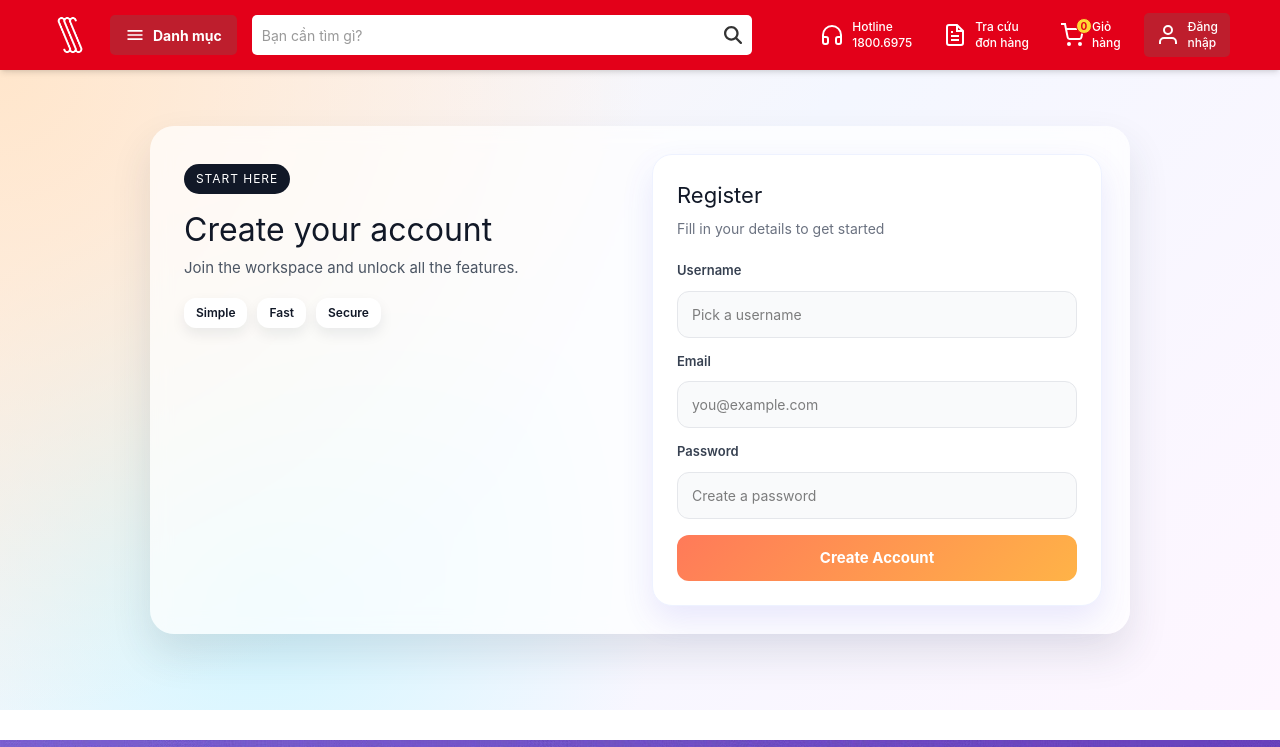
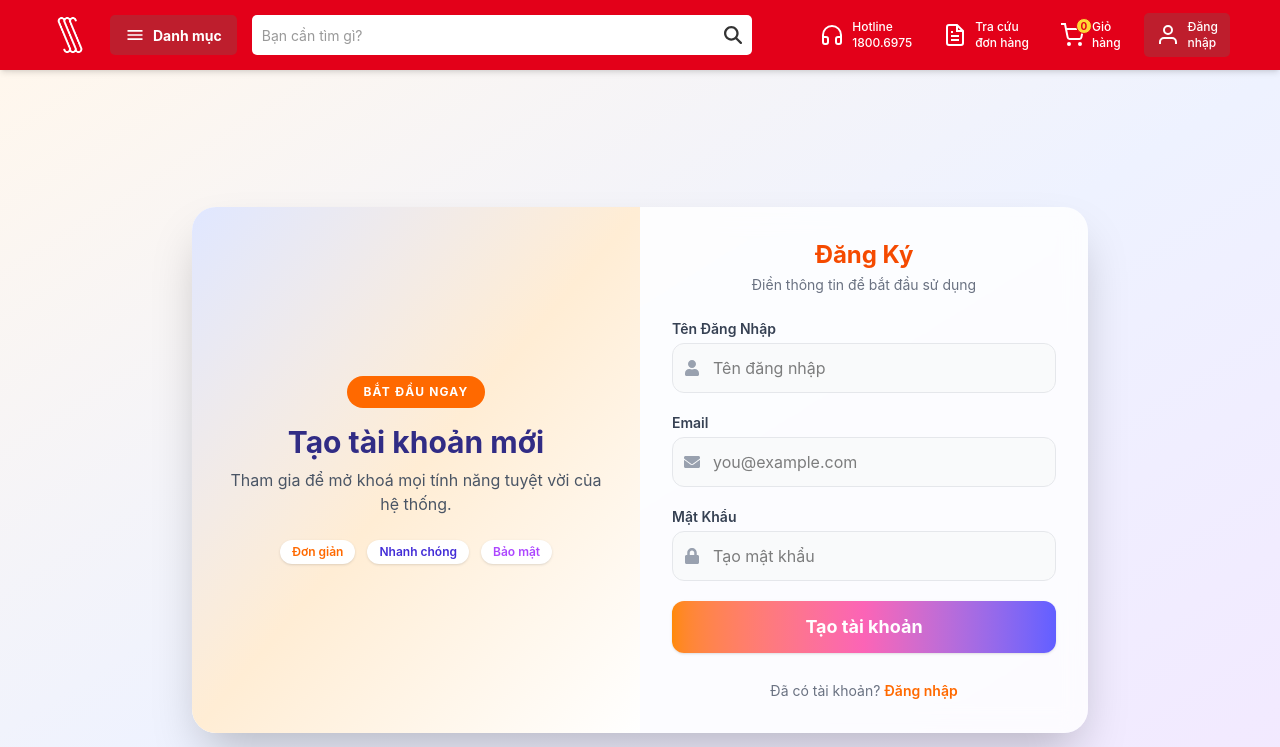
Before and after one commit to QHT2910/Sang_T4_Nhom_11, a React (Vite) app in the folder client/: page /register in a window 1280 px wide. Shown: the top 747 px of the page. Built offline with nearby package versions, Linux system fonts and the light colour scheme; no server answers.

Commit message:
làm giao diện Login và Register

```diff
--- a/client/src/pages/user/Login.jsx
+++ b/client/src/pages/user/Login.jsx
@@ -1,6 +1,8 @@
+
 import { useState } from "react";
 import { Link, useNavigate } from "react-router-dom";
 import { login as loginRequest } from "../../services/authService.js";
+import { FaUser, FaLock } from "react-icons/fa";
 
 export default function Login() {
   const navigate = useNavigate();
@@ -46,63 +48,69 @@ export default function Login() {
   };
 
   return (
-    <div className="login-page">
-      <div className="login-shell">
-        <div className="login-hero">
-          <div className="login-badge">Welcome Back</div>
-          <h2 className="login-title">Sign in to your space</h2>
-          <p className="login-subtitle">
-            Manage products, track updates, and keep everything in sync.
-          </p>
-          <div className="login-highlights">
-            <div className="login-chip">Fast</div>
-            <div className="login-chip">Secure</div>
-            <div className="login-chip">Colorful</div>
+    <div className="min-h-screen flex items-center justify-center bg-gradient-to-br from-orange-50 via-indigo-50 to-purple-100 py-10 px-2">
+      <div className="w-full max-w-4xl bg-white/80 rounded-3xl shadow-2xl flex flex-col md:flex-row overflow-hidden backdrop-blur-md">
+        {/* Left: Welcome */}
+        <div className="flex-1 flex flex-col justify-center items-center p-8 bg-gradient-to-br from-indigo-100 via-orange-100 to-white">
+          <div className="inline-flex items-center gap-2 px-4 py-2 rounded-full bg-indigo-700 text-white text-xs uppercase tracking-widest font-bold mb-4">
+            Xin Chào !
+          </div>
+          <h2 className="text-2xl md:text-3xl font-bold text-indigo-900 mb-2 text-center whitespace-nowrap">Chào mừng bạn quay lại</h2>
+          <p className="text-gray-600 text-center mb-6">Đăng nhập để quản lý sản phẩm, theo dõi cập nhật và đồng bộ mọi thứ.</p>
+          <div className="flex gap-3">
+            <span className="px-3 py-1 rounded-xl bg-white shadow text-indigo-700 font-semibold text-xs">Nhanh chóng</span>
+            <span className="px-3 py-1 rounded-xl bg-white shadow text-orange-500 font-semibold text-xs">Bảo mật</span>
+            <span className="px-3 py-1 rounded-xl bg-white shadow text-purple-500 font-semibold text-xs">Hiện đại</span>
           </div>
         </div>
-
-        <div className="login-card">
-          <div className="login-card-header">
-            <h3>Login</h3>
-            <p>Use your username and password to continue</p>
+        {/* Right: Login Form */}
+        <div className="flex-1 flex flex-col justify-center p-8">
+          <div className="mb-6 text-center">
+            <h3 className="text-2xl font-bold text-indigo-800 mb-1">Đăng Nhập</h3>
+            <p className="text-gray-500 text-sm">Nhập tên đăng nhập và mật khẩu để tiếp tục</p>
           </div>
-
-          <form className="login-form" onSubmit={handleLogin}>
-            <label className="login-label" htmlFor="username">
-              Username
-            </label>
+          <form className="space-y-5" onSubmit={handleLogin}>
+            <div>
+              <label className="block text-sm font-semibold text-gray-700 mb-1" htmlFor="username">Tên Đăng Nhập</label>
+              <div className="relative">
+                <span className="absolute left-3 top-1/2 -translate-y-1/2 text-gray-400"><FaUser /></span>
                 <input
                   id="username"
-              className="login-input"
+                  className="pl-10 pr-3 py-3 w-full rounded-xl border border-gray-200 bg-gray-50 focus:outline-none focus:ring-2 focus:ring-indigo-300 text-base"
                   type="text"
                   name="username"
-              placeholder="Your username"
+                  placeholder="Tên đăng nhập"
                   onChange={handleChange}
                   required
                 />
-
-            <label className="login-label" htmlFor="password">
-              Password
-            </label>
+              </div>
+            </div>
+            <div>
+              <label className="block text-sm font-semibold text-gray-700 mb-1" htmlFor="password">Mật Khẩu</label>
+              <div className="relative">
+                <span className="absolute left-3 top-1/2 -translate-y-1/2 text-gray-400"><FaLock /></span>
                 <input
                   id="password"
-              className="login-input"
+                  className="pl-10 pr-3 py-3 w-full rounded-xl border border-gray-200 bg-gray-50 focus:outline-none focus:ring-2 focus:ring-orange-300 text-base"
                   type="password"
                   name="password"
-              placeholder="Your password"
+                  placeholder="Mật khẩu"
                   onChange={handleChange}
                   required
                 />
-
-            {error && <p className="login-error">{error}</p>}
-
-            <button className="login-button" type="submit">
-              Sign In
+              </div>
+            </div>
+            {error && <p className="bg-red-100 text-red-700 px-3 py-2 rounded-lg text-sm text-center">{error}</p>}
+            <button
+              className="w-full py-3 rounded-xl bg-gradient-to-r from-orange-400 via-pink-400 to-indigo-500 text-white font-bold text-lg shadow hover:scale-[1.02] hover:shadow-lg transition"
+              type="submit"
+            >
+              Đăng Nhập
             </button>
-            <p className="login-alt">
-              Don&apos;t have an account?{" "}
-              <Link className="login-link" to="/register">
-                Register
+            <p className="text-center text-sm text-gray-500 mt-2">
+              Chưa có tài khoản?{' '}
+              <Link className="text-orange-500 font-semibold hover:underline" to="/register">
+                Đăng Ký
               </Link>
             </p>
           </form>
--- a/client/src/pages/user/Register.jsx
+++ b/client/src/pages/user/Register.jsx
@@ -1,6 +1,8 @@
+
 import { useState } from "react";
-import { useNavigate } from "react-router-dom";
+import { useNavigate, Link } from "react-router-dom";
 import { register as registerRequest } from "../../services/authService.js";
+import { FaUser, FaEnvelope, FaLock } from "react-icons/fa";
 
 export default function Register() {
   const navigate = useNavigate();
@@ -34,72 +36,86 @@ export default function Register() {
   };
 
   return (
-    <div className="login-page">
-      <div className="login-shell">
-        <div className="login-hero">
-          <div className="login-badge">Start Here</div>
-          <h2 className="login-title">Create your account</h2>
-          <p className="login-subtitle">
-            Join the workspace and unlock all the features.
-          </p>
-          <div className="login-highlights">
-            <div className="login-chip">Simple</div>
-            <div className="login-chip">Fast</div>
-            <div className="login-chip">Secure</div>
+    <div className="min-h-screen flex items-center justify-center bg-gradient-to-br from-orange-50 via-indigo-50 to-purple-100 py-10 px-2">
+      <div className="w-full max-w-4xl bg-white/80 rounded-3xl shadow-2xl flex flex-col md:flex-row overflow-hidden backdrop-blur-md">
+        {/* Left: Welcome */}
+        <div className="flex-1 flex flex-col justify-center items-center p-8 bg-gradient-to-br from-indigo-100 via-orange-100 to-white">
+          <div className="inline-flex items-center gap-2 px-4 py-2 rounded-full bg-orange-500 text-white text-xs uppercase tracking-widest font-bold mb-4">
+            Bắt đầu ngay
+          </div>
+          <h2 className="text-2xl md:text-3xl font-bold text-indigo-900 mb-2 text-center whitespace-nowrap">Tạo tài khoản mới</h2>
+          <p className="text-gray-600 text-center mb-6">Tham gia để mở khoá mọi tính năng tuyệt vời của hệ thống.</p>
+          <div className="flex gap-3">
+            <span className="px-3 py-1 rounded-xl bg-white shadow text-orange-500 font-semibold text-xs">Đơn giản</span>
+            <span className="px-3 py-1 rounded-xl bg-white shadow text-indigo-700 font-semibold text-xs">Nhanh chóng</span>
+            <span className="px-3 py-1 rounded-xl bg-white shadow text-purple-500 font-semibold text-xs">Bảo mật</span>
           </div>
         </div>
-
-        <div className="login-card">
-          <div className="login-card-header">
-            <h3>Register</h3>
-            <p>Fill in your details to get started</p>
+        {/* Right: Register Form */}
+        <div className="flex-1 flex flex-col justify-center p-8">
+          <div className="mb-6 text-center">
+            <h3 className="text-2xl font-bold text-orange-600 mb-1">Đăng Ký</h3>
+            <p className="text-gray-500 text-sm">Điền thông tin để bắt đầu sử dụng</p>
           </div>
-
-          <form className="login-form" onSubmit={handleRegister}>
-            <label className="login-label" htmlFor="username">
-              Username
-            </label>
+          <form className="space-y-5" onSubmit={handleRegister}>
+            <div>
+              <label className="block text-sm font-semibold text-gray-700 mb-1" htmlFor="username">Tên Đăng Nhập</label>
+              <div className="relative">
+                <span className="absolute left-3 top-1/2 -translate-y-1/2 text-gray-400"><FaUser /></span>
                 <input
                   id="username"
-              className="login-input"
+                  className="pl-10 pr-3 py-3 w-full rounded-xl border border-gray-200 bg-gray-50 focus:outline-none focus:ring-2 focus:ring-orange-300 text-base"
                   type="text"
                   name="username"
-              placeholder="Pick a username"
+                  placeholder="Tên đăng nhập"
                   onChange={handleChange}
                   required
                 />
-
-            <label className="login-label" htmlFor="email">
-              Email
-            </label>
+              </div>
+            </div>
+            <div>
+              <label className="block text-sm font-semibold text-gray-700 mb-1" htmlFor="email">Email</label>
+              <div className="relative">
+                <span className="absolute left-3 top-1/2 -translate-y-1/2 text-gray-400"><FaEnvelope /></span>
                 <input
                   id="email"
-              className="login-input"
+                  className="pl-10 pr-3 py-3 w-full rounded-xl border border-gray-200 bg-gray-50 focus:outline-none focus:ring-2 focus:ring-indigo-300 text-base"
                   type="email"
                   name="email"
                   placeholder="you@example.com"
                   onChange={handleChange}
                   required
                 />
-
-            <label className="login-label" htmlFor="password">
-              Password
-            </label>
+              </div>
+            </div>
+            <div>
+              <label className="block text-sm font-semibold text-gray-700 mb-1" htmlFor="password">Mật Khẩu</label>
+              <div className="relative">
+                <span className="absolute left-3 top-1/2 -translate-y-1/2 text-gray-400"><FaLock /></span>
                 <input
                   id="password"
-              className="login-input"
+                  className="pl-10 pr-3 py-3 w-full rounded-xl border border-gray-200 bg-gray-50 focus:outline-none focus:ring-2 focus:ring-purple-300 text-base"
                   type="password"
                   name="password"
-              placeholder="Create a password"
+                  placeholder="Tạo mật khẩu"
                   onChange={handleChange}
                   required
                 />
-
-            {error && <p className="login-error">{error}</p>}
-
-            <button className="login-button" type="submit">
-              Create Account
+              </div>
+            </div>
+            {error && <p className="bg-red-100 text-red-700 px-3 py-2 rounded-lg text-sm text-center">{error}</p>}
+            <button
+              className="w-full py-3 rounded-xl bg-gradient-to-r from-orange-400 via-pink-400 to-indigo-500 text-white font-bold text-lg shadow hover:scale-[1.02] hover:shadow-lg transition"
+              type="submit"
+            >
+              Tạo tài khoản
             </button>
+            <p className="text-center text-sm text-gray-500 mt-2">
+              Đã có tài khoản?{' '}
+              <Link className="text-orange-500 font-semibold hover:underline" to="/login">
+                Đăng nhập
+              </Link>
+            </p>
           </form>
         </div>
       </div>
--- a/package.json
+++ b/package.json
@@ -1,5 +1,8 @@
 {
   "devDependencies": {
     "nodemon": "^3.1.14"
+  },
+  "dependencies": {
+    "react-icons": "^5.6.0"
   }
 }
```
Also changed, not shown: 2 other files (tests, documents, lock files or other folders). Lines whose indentation alone changed are shown as unchanged.
